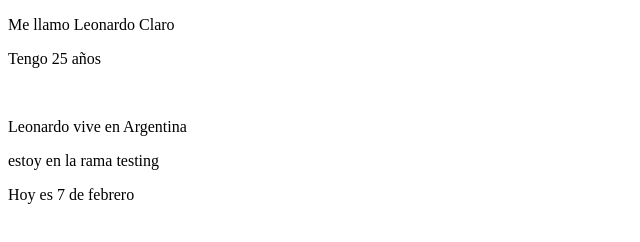
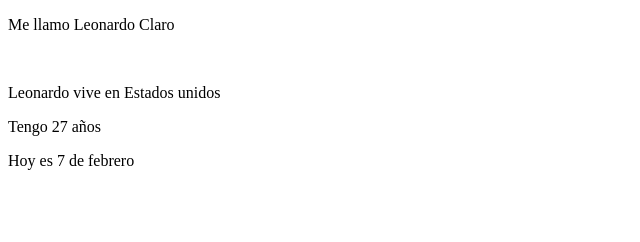
Before and after one commit to NagiDID/Commit-test-2, a plain HTML site: page index.html in a window 1280 px wide. Shown: the whole page, without its empty margins (0-640 px from the left). Drawn offline with Linux system fonts and the light colour scheme.

Commit message:
Arreglo info y elimino un error con un merge equivocado

```diff
--- a/index.html
+++ b/index.html
@@ -7,10 +7,9 @@
 </head>
 <body>
     <p>Me llamo Leonardo Claro</p>
-    <p id="edad">Tengo 25 años</p>
     <p><img src="../proyectoPruebaGit/imágenes/WhatsApp Image 2024-01-12 at 4.28.20 PM.jpeg" alt=""></p>
-    <p>Leonardo vive en Argentina</p>
-    <p>estoy en la rama testing</p>
+    <p>Leonardo vive en Estados unidos</p>
+    <p id="edad">Tengo 27 años</p>
 
     <p>Hoy es 7 de febrero</p>
 </body>
```
